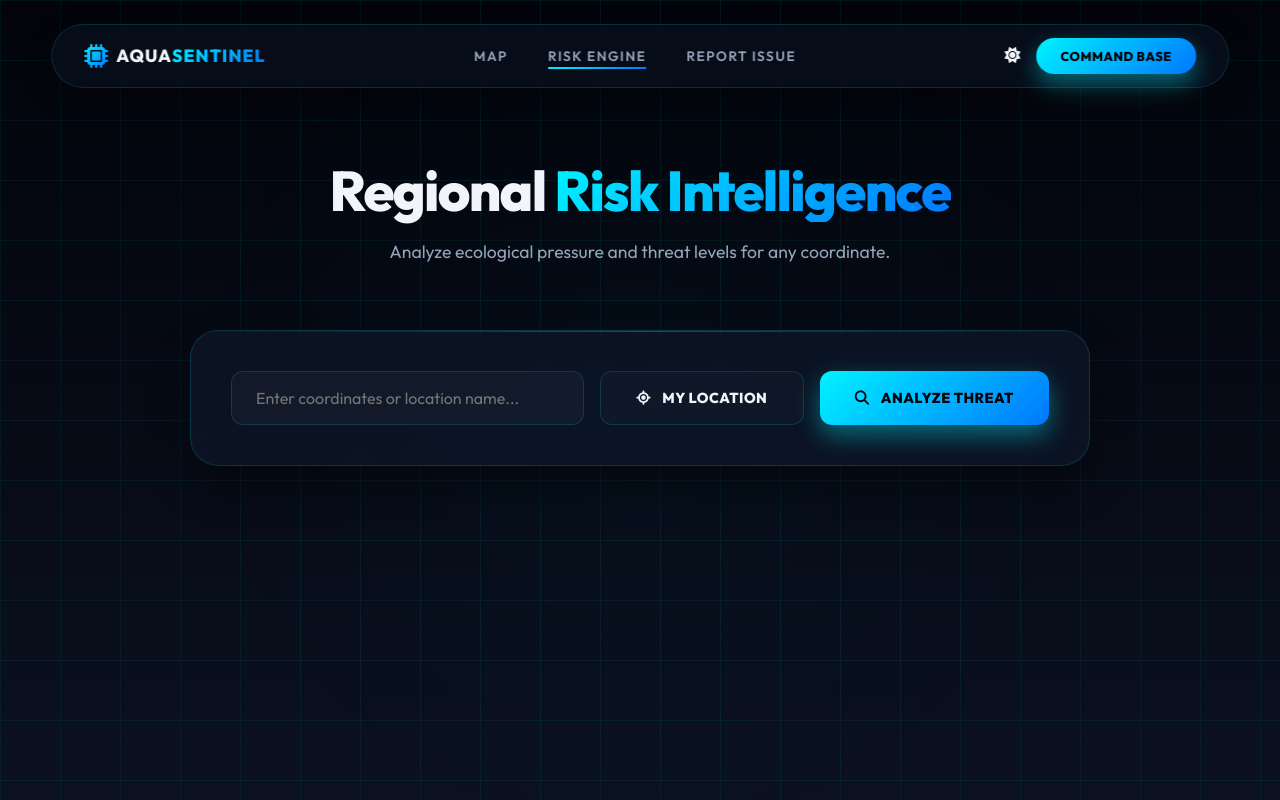
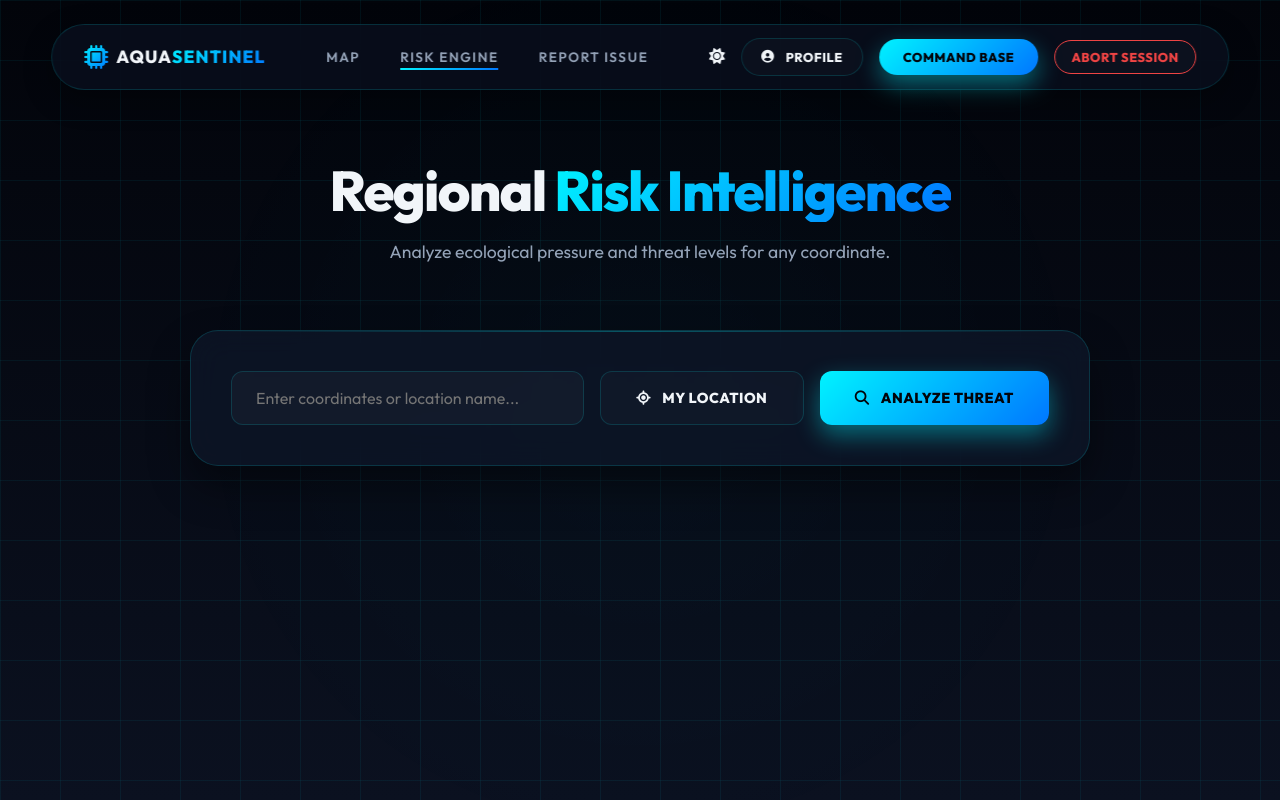
Before and after one commit to LIKITH-3012-MAC/AQUQ-SENTINEL, a plain HTML site: page frontend/location-risk.html in a window 1280 px wide. Drawn offline with Linux system fonts and the light colour scheme.

Commit message:
UI: Standardized navbar across all pages with Profile and Abort Session buttons

```diff
--- a/frontend/location-risk.html
+++ b/frontend/location-risk.html
@@ -28,7 +28,9 @@
                 <div class="theme-toggle" onclick="UI.toggleTheme()">
                     <i class="fas fa-sun"></i>
                 </div>
-                <a href="login.html" class="btn btn-primary" id="nav-auth-btn" style="padding: 0.5rem 1.5rem; font-size: 0.8rem;">Command Base</a>
+                <a href="profile.html" class="btn btn-outline" style="padding: 0.5rem 1.2rem; font-size: 0.8rem;"><i class="fas fa-user-circle"></i> Profile</a>
+                <a href="dashboard.html" class="btn btn-primary" style="padding: 0.5rem 1.5rem; font-size: 0.8rem;">Command Base</a>
+                <button onclick="AUTH.logout()" class="btn btn-outline" style="padding: 0.5rem 1rem; font-size: 0.8rem; border-color: var(--danger); color: var(--danger);">Abort Session</button>
             </div>
         </nav>
     </div>
```
Also changed, not shown: frontend/map.html (+1 -0 lines), frontend/profile.html (+1 -0 lines), frontend/report.html (+1 -0 lines).
